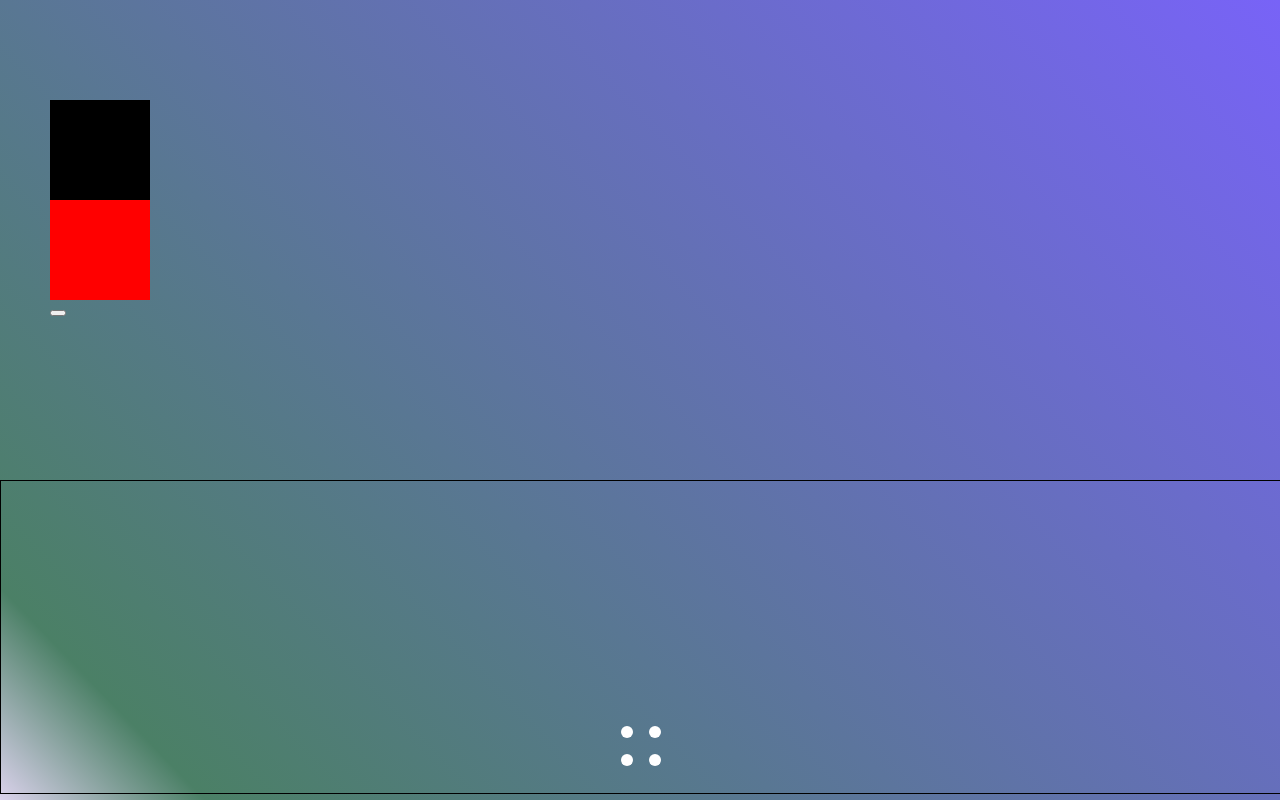
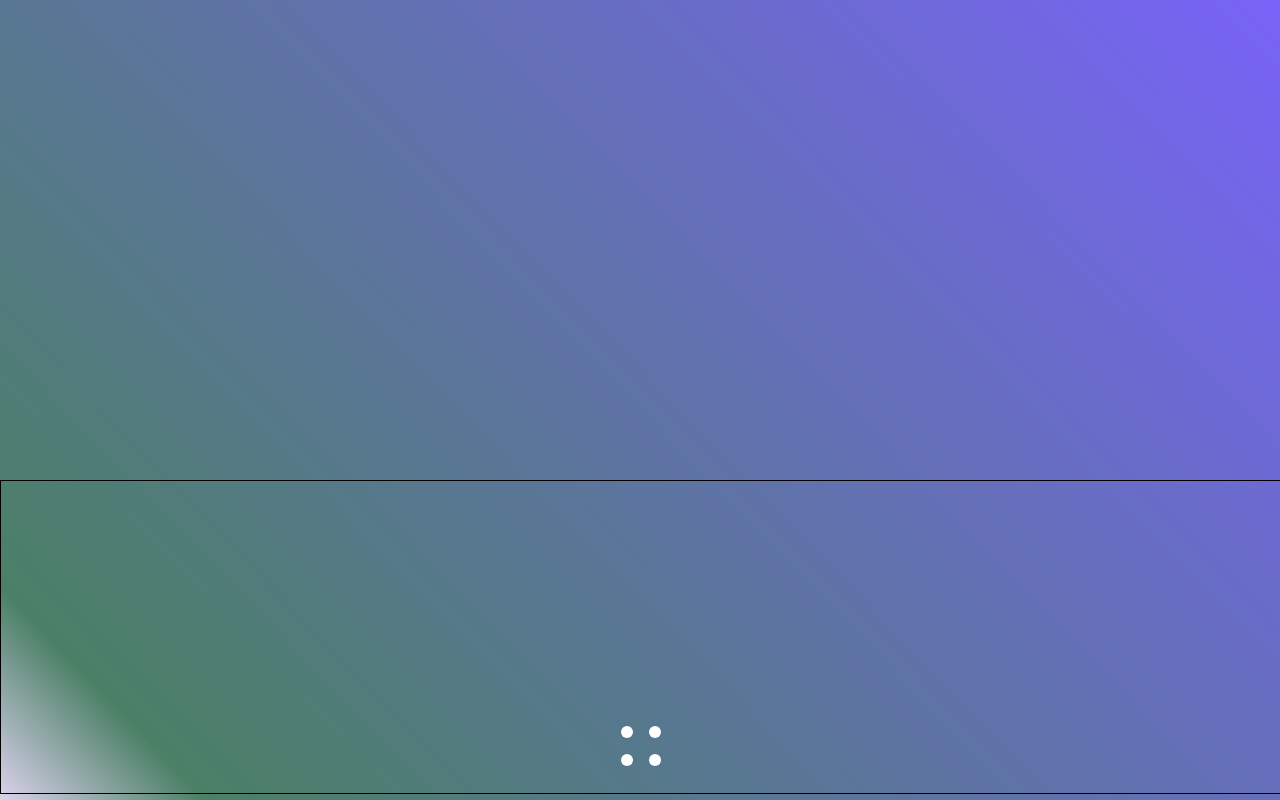
Before and after one commit to TomaszBeben/portfolio_v2, a React (Create React App) app: page / in a window 1280 px wide. Built offline with nearby package versions, Linux system fonts and the light colour scheme.

Commit message:
just some stuff

```diff
--- a/src/components/ContentFolder.js
+++ b/src/components/ContentFolder.js
@@ -5,11 +5,10 @@ const ContentFolder = () => {
     return (
         <>
             <div className='content-folder-area'>
-                <Draggable handle='.top' defaultPosition={{ x: 50, y: 100 }} bounds='.content-folder-area'>
+                <Draggable handle='.content-folder-toolbar' defaultPosition={{ x: 50, y: 100 }} bounds='.main--Page--Background'>
                     <div className='draggable-library'>
-                        <div className='top'></div>
-                        <div className='bottom'></div>
-                        <button></button>
+                        <div className='content-folder-toolbar'></div>
+                        <div className='content-folder-content'></div>
                     </div>
                 </Draggable>
             </div>
--- a/src/components/MenuButton.js
+++ b/src/components/MenuButton.js
@@ -23,12 +23,12 @@ const MenuButton = () => {
     const show = 'nav-elements-container'
     const hide = 'nav-elements-container nav-elements-hide'
     const[elemHide, setElemHide]= useState(hide)
-    const toggle = () => elemHide === hide ? setElemHide(show) : setElemHide(hide)
+    const toggle = (state, arg1, arg2) => state === arg1 ? setElemHide(arg2) : setElemHide(arg1)
 
     return (
         <div className='menu-nav-container'>
-            <NavElements props={elemHide}/>
-            <div className={rotate} onClick={()=>{rotateCall(); toggle()}}>
+            <NavElements show={elemHide} click={()=>toggle(elemHide, hide, show)}/>
+            <div className={rotate} onClick={()=>{rotateCall(); toggle(elemHide, hide, show)}}>
                 <div className='menu-dots dot-1'></div>
                 <div className='menu-dots dot-2'></div>
                 <div className='menu-dots dot-3'></div>
--- a/src/components/NavElements.js
+++ b/src/components/NavElements.js
@@ -1,7 +1,7 @@
 import React from 'react'
 
 const elements =[
-    {id:1, mainClass: 'nav-elements-elem', indywidualClass:'github'},
+    {id:1, mainClass: 'nav-elements-elem', indywidualClass:'github', },
     {id:2, mainClass: 'nav-elements-elem', indywidualClass:'cv'},
     {id:3, mainClass: 'nav-elements-elem', indywidualClass:'mailing'},
     {id:4, mainClass: 'nav-elements-elem', indywidualClass:'linkedIn'},
@@ -12,9 +12,9 @@ const elements =[
 const NavElements = (props) => {
     return (
         <>
-        <div className={props.props}>
+        <div className={props.show}>
         {elements.map((elem)=>(
-            <div key={elem.id} className={elem.mainClass +' '+ elem.indywidualClass}></div>
+            <div key={elem.id} className={elem.mainClass +' '+ elem.indywidualClass} onClick={props.click}></div>
         ))}
         </div>
         </>
--- a/src/style/_contentFolder.scss
+++ b/src/style/_contentFolder.scss
@@ -1,20 +1,25 @@
 .content-folder-area {
     width: 100%;
     height: 80vh;
+    display: none; ///hiding
 }
 
 .draggable-library {
-    width: 100px;
+    width: 400px;
+    border: 2px solid white;
+    border-radius: 10px;
 }
 
-.top {
-    width: 100px;
-    height: 100px;
+.content-folder-toolbar {
+    border-radius: 10px;
+    width: 400px;
+    height: 50px;
     background-color: black;
 }
 
-.bottom {
-    width: 100px;
-    height: 100px;
+.content-folder-content {
+    border-radius: 10px;
+    width: 400px;
+    height: 400px;
     background-color: red;
 }
--- a/src/style/_navElements.scss
+++ b/src/style/_navElements.scss
@@ -1,9 +1,9 @@
 @mixin imgShape {
-    width: 9vh !important;
-    height: 9vh !important;
-    @media (min-width: 550px) {
-        width: 10vh !important;
-        height: 10vh !important;
+    width: 8vh !important;
+    height: 8vh !important;
+    @media (max-width: 550px) {
+        width: 11vh !important;
+        height: 11vh !important;
     }
     border-radius: 50%;
     background-size: cover;
@@ -68,7 +68,7 @@
         }
         100% {
             top: 43%;
-            left: 11%;
+            left: 10%;
         }
     }
 }
@@ -85,7 +85,7 @@
             left: 23%;
         }
         100% {
-            top: 25%;
+            top: 26%;
             left: 28%;
         }
     }
@@ -104,7 +104,7 @@
             right: 28%;
         }
         100% {
-            top: 25%;
+            top: 26%;
             right: 27%
         }
     }
@@ -120,11 +120,11 @@
     @keyframes moveMailing {
         0% {
             top: 100%;
-            right: 11%;
+            right: 10%;
         }
         100% {
             top: 43%;
-            right: 11%;
+            right: 10%;
         }
     }
 }
```
Also changed, not shown: 1 other file (tests, documents, lock files or other folders).
